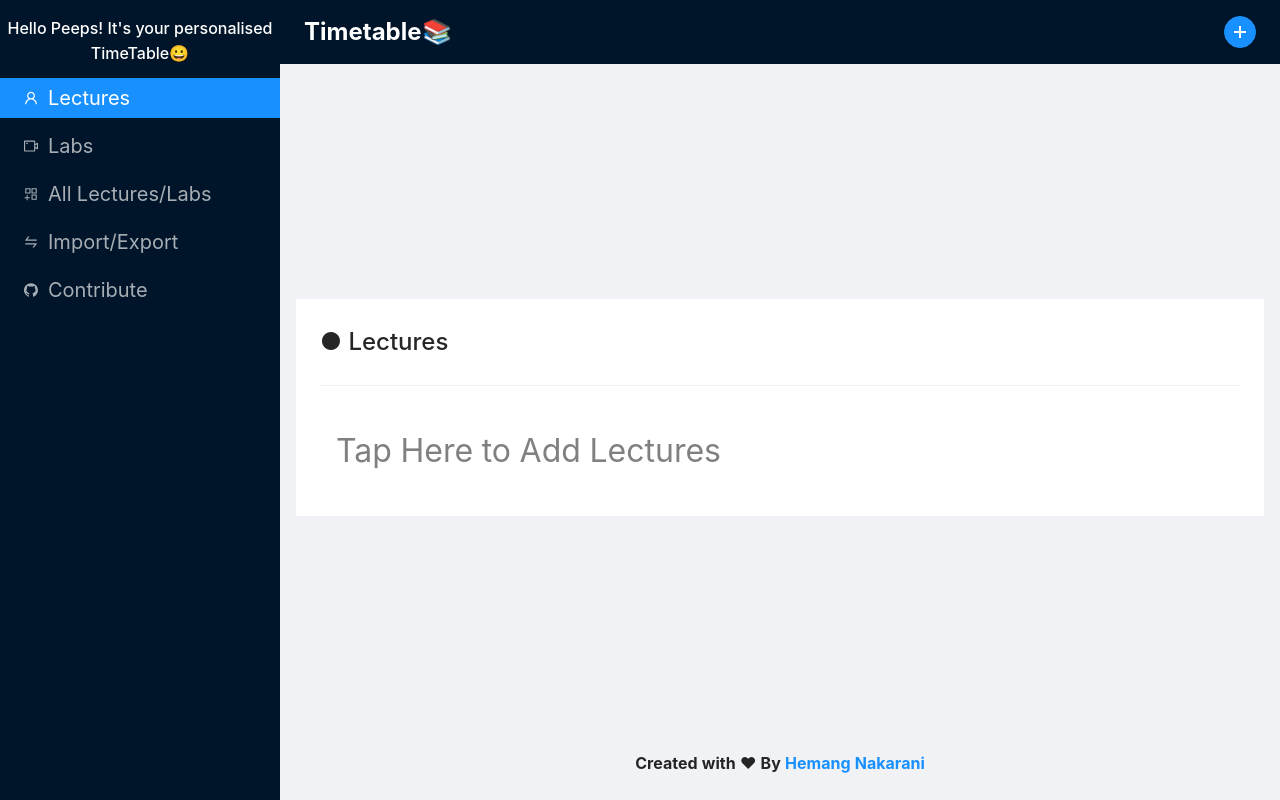
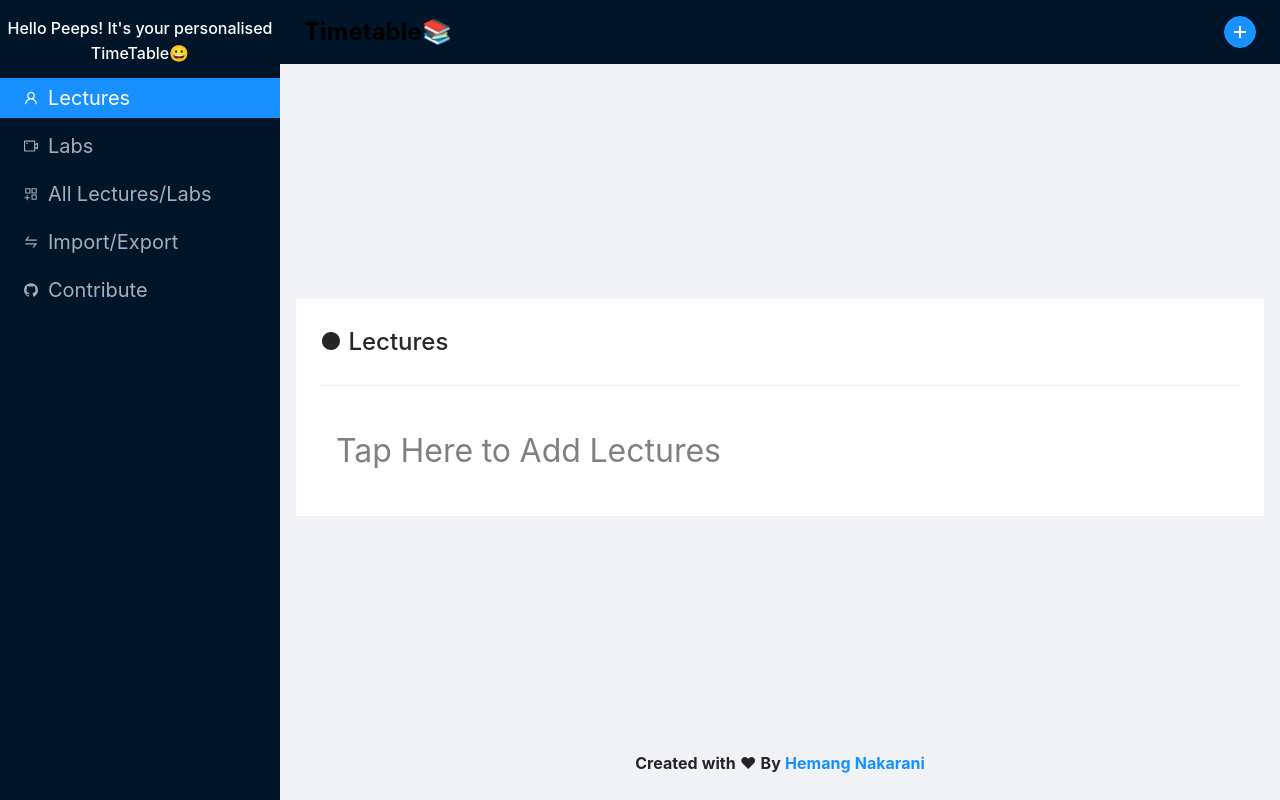
Before and after one commit to HemangNakarani/Online-Lecture-Labs-TimeTable, a React (Create React App) app: page / in a window 1280 px wide. Built offline with nearby package versions, Linux system fonts and the light colour scheme.

Commit message:
Revert color change

```diff
--- a/src/App.js
+++ b/src/App.js
@@ -51,7 +51,7 @@ function App() {
         </Sider>
         <Layout className="site-layout">
         <Header className="site-layout-sub-header-background" style={{ padding: 0 , width:"100%" ,display:"flex" ,justifyContent:"space-between"}}>
-          <h6 style={{fontSize:"24px", color:"#000", marginLeft:"24px",color:"white"}}><b>Timetable</b><span role="img" aria-label="books">📚</span></h6>
+          <h6 style={{fontSize:"24px", color:"#000", marginLeft:"24px"}}><b>Timetable</b><span role="img" aria-label="books">📚</span></h6>
           <Link to="/add"><Button style={{marginRight:"24px", marginTop:"16px"}} type="primary" shape="circle" icon={<PlusOutlined />} /></Link>
         </Header>
             <Content style={{ margin: '24px 16px 0', height:"75vh",overflowY:"scroll", alignContent:"center"}}>
```
